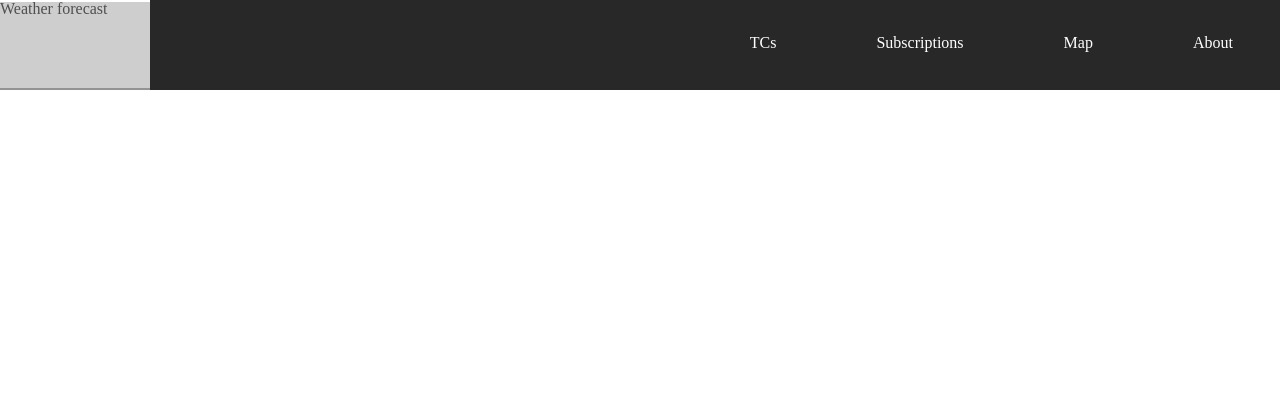
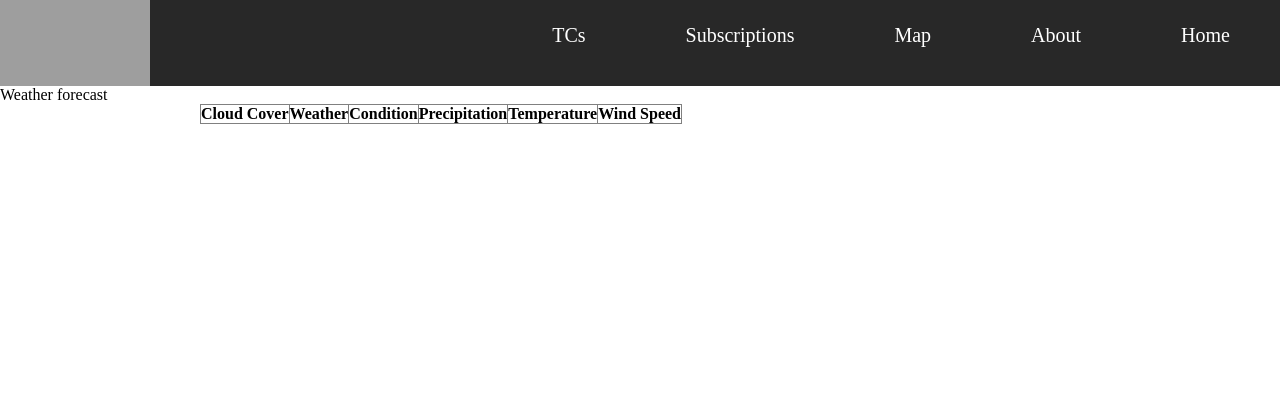
Before and after one commit to MichelleKyne/Borrow-a-bike, a Flask app: page /home in a window 1280 px wide. Shown: the top 420 px of the page. Run offline with Flask 2, Linux system fonts and the light colour scheme; lists and menus that the app fills with data are empty; grey boxes are pictures that could not be loaded.

Commit message:
changed height of map. modified style of logo, nav and select

```diff
--- a/static/stylesheet.css
+++ b/static/stylesheet.css
@@ -1,13 +1,5 @@
 /* Always set the map height explicitly to define the size of the div
        * element that contains the map. */
-#map {
-  height: 300px;
-  width: 98%;
-  overflow: hidden;
-  position: absolute;
-  margin:181px 10px 0px 10px;
-  border: solid 2px;
-}
 
 /* Optional: Makes the sample page fill the window. */
 /*html,
@@ -16,6 +8,19 @@ body {
   margin: 0;
   padding: 0;
 }*/
+
+#map {
+    height: 600px;
+    width: 98%;
+    overflow: hidden;
+    position: absolute;
+    margin:181px 10px 0px 10px;
+    border: solid 2px;
+}
+
+h1 {
+    text-align: center;
+}
 
 *{
     margin: 0;
@@ -26,24 +31,23 @@ body {
 nav{
     background-color: #282828;
     color: white;
-    /*width: 1130px;*/
-    width: 1272px;
-    height: 70px;
+    width: 100%;
+    height: 86px;
     position: fixed;
     overflow: hidden;
-    padding: 10px 0px;
-    margin-left: 150px;
+    position:relative;
 }
 
 nav a{
     float: right;
+    display: block;
     text-align: center;
     text-decoration: none;
     padding: 14px 50px;
     color: white;
     margin: 10px 0px 10px 0px;
+    font-size: 20px;
 }
-
 
 nav a:hover{
     background-color: white;
@@ -58,13 +62,9 @@ nav a:hover{
 
 .Logo{
     width: 150px;
-    /*height: 75px;*/
     height: 86px;
     position: fixed;
-    margin: 0px;
-    padding: 2px 0px 0px 0px;
-    opacity: 0.5;
-    border-bottom: solid 2px #282828;
+    z-index: 1;
 }
 
 footer{
@@ -75,6 +75,10 @@ footer{
     color: white;
     margin-top: 20px;
     text-align: center;
+}
+
+#select{
+    margin: 10px;
 }
 
 #filter{
```
